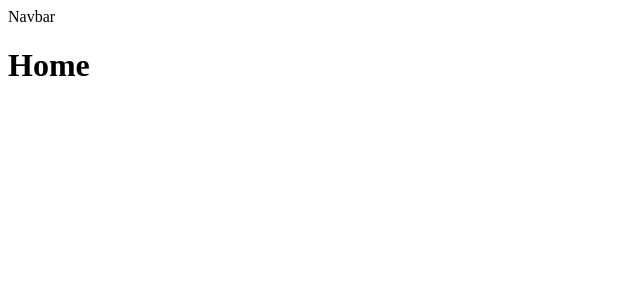
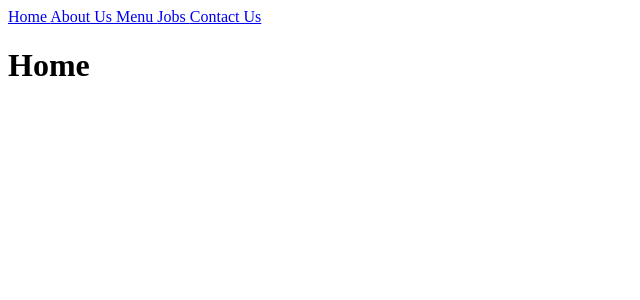
Before and after one commit to casopoly/H4I-Dev-Bootcamp-2026, a Next.js app: page / in a window 1280 px wide. Shown: the top 300 px of the page, without its empty margins (0-640 px from the left). Built offline with nearby package versions, Linux system fonts and the light colour scheme.

Commit message:
added navbar

```diff
--- a/src/components/Navbar.tsx
+++ b/src/components/Navbar.tsx
@@ -1,3 +1,13 @@
+import Link from "next/link";
+
 export default function Navbar() {
-  return <div>Navbar</div>;
+  return (
+    <nav>
+      <Link href="/"> Home </Link>
+      <Link href="/about"> About Us </Link>
+      <Link href="/menu"> Menu </Link>
+      <Link href="/jobs"> Jobs </Link>
+      <Link href="/contact"> Contact Us </Link>
+    </nav>
+  );
 }
```
